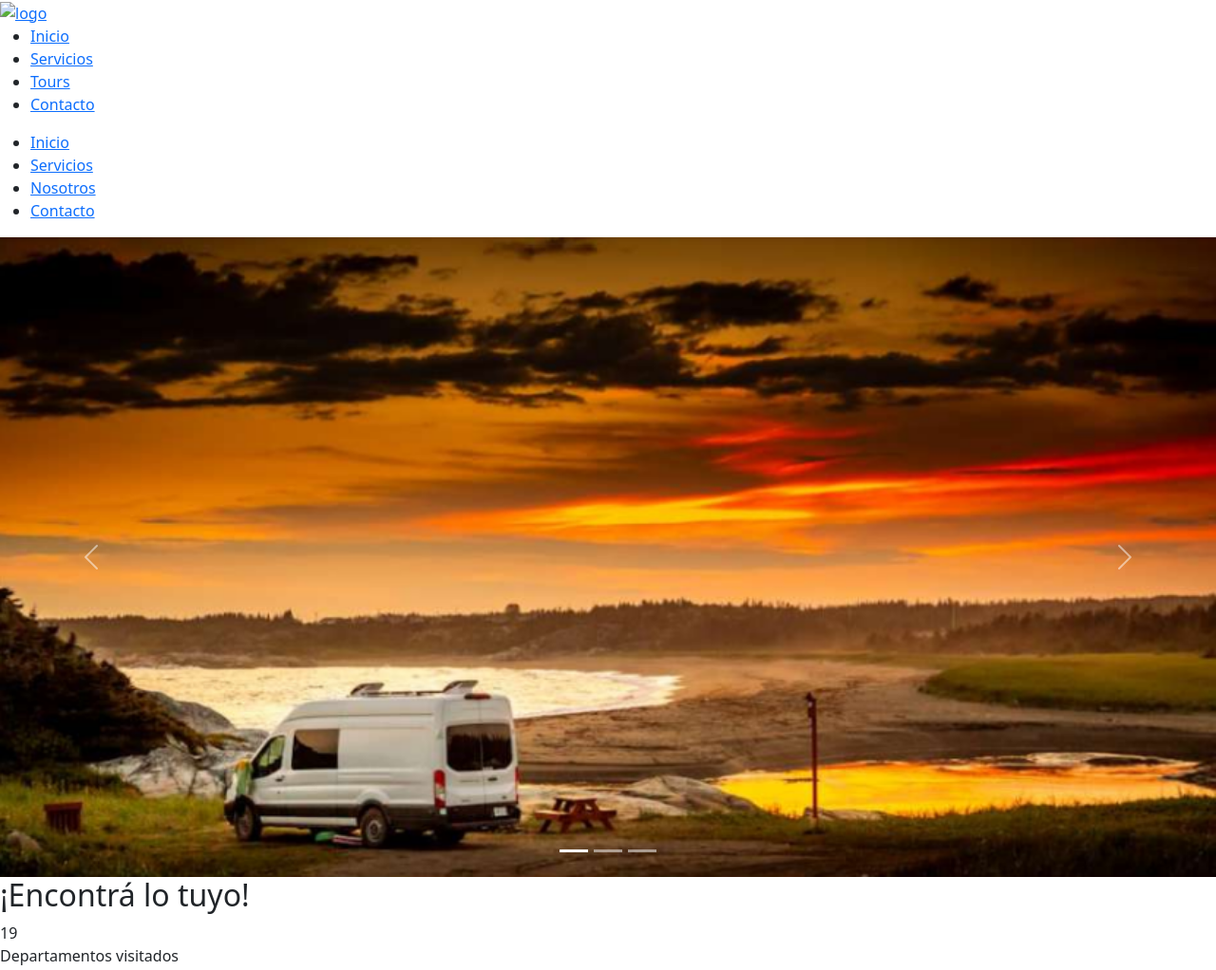
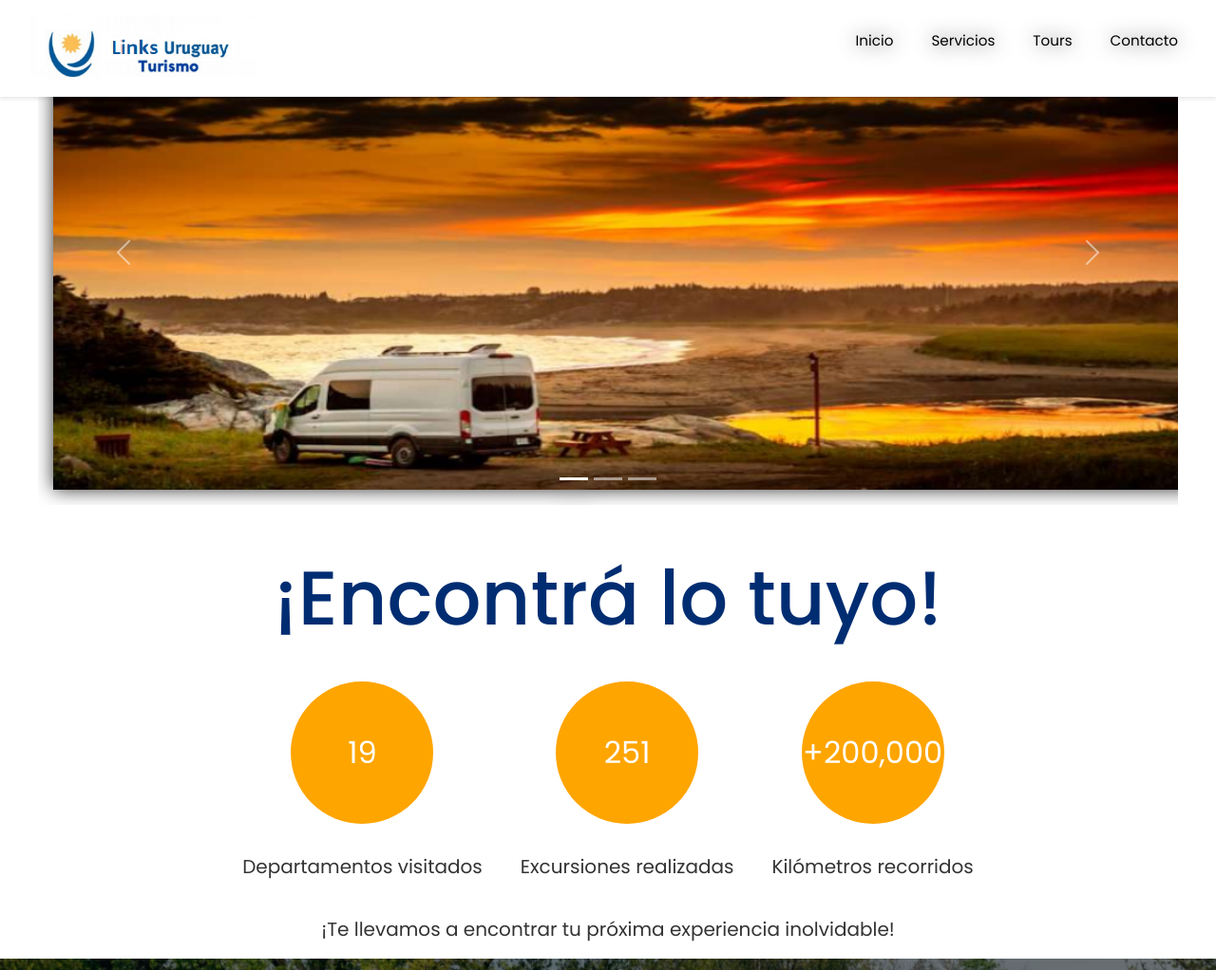
Before and after one commit to adighiero1/links, a website: page index.html in a window 1280 px wide. Shown: the top 1022 px of the page at 95% size. Drawn offline with nearby package versions, Linux system fonts and the light colour scheme; the site is published under a folder, as on GitHub Pages, so addresses that start at the root find nothing.

Commit message:
reverted

```diff
--- a/index.html
+++ b/index.html
@@ -15,7 +15,7 @@
       href="https://fonts.googleapis.com/css?family=Roboto:300,400,500,700&display=swap"
       rel="stylesheet"
     />
-    <link rel="stylesheet" href="/links/style.css" />
+    <link rel="stylesheet" href="./style.css" />
     <title>Document</title>
   </head>
   <body>
@@ -23,7 +23,7 @@
     <nav>
       <div class="logo">
         <a href="./index.html">
-          <img src="/links/img/logo.png" alt="logo" />
+          <img src="./img/logo.png" alt="logo" />
         </a>
       </div>
       <ul>
```
